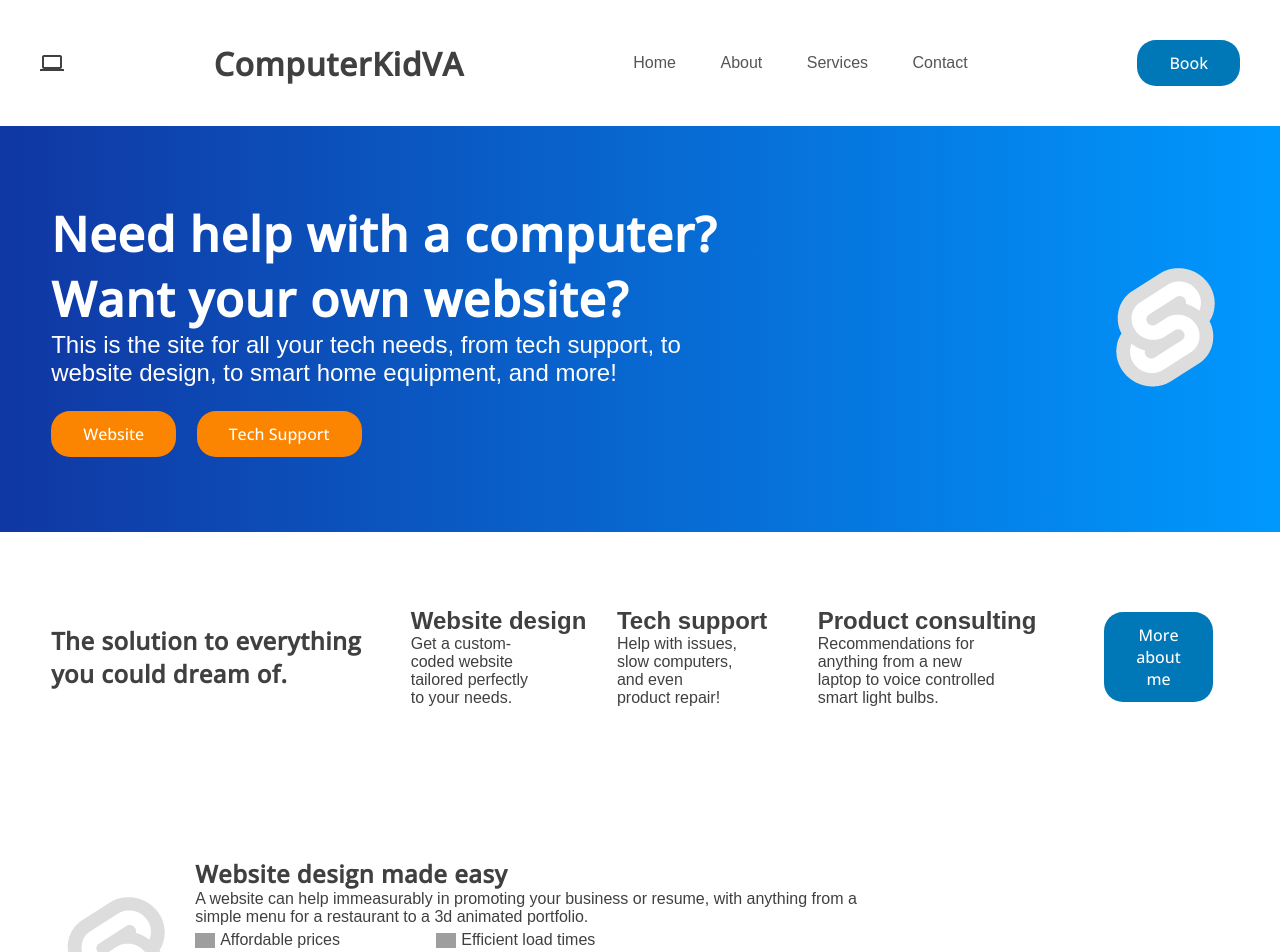
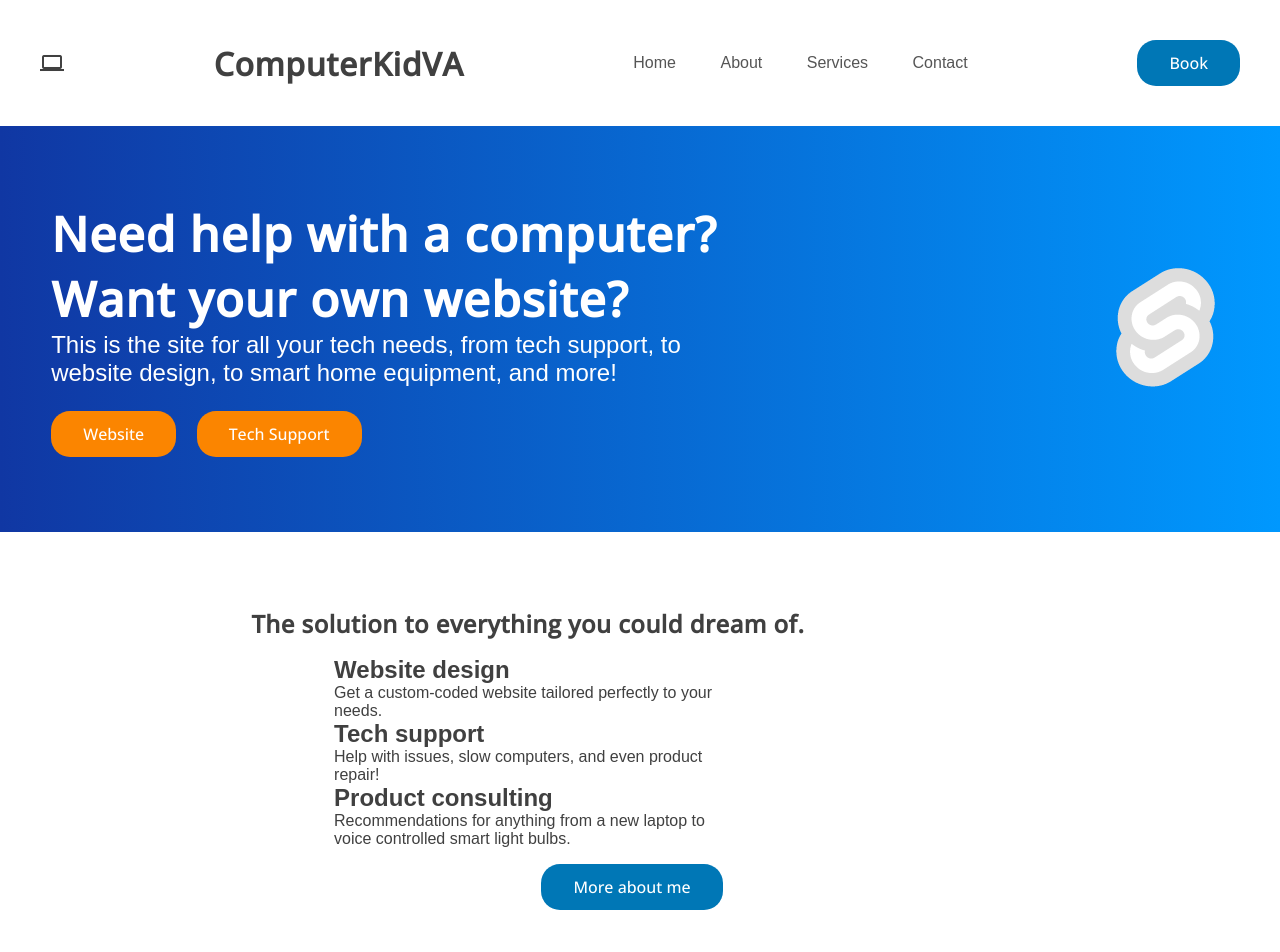
Before and after one commit to Jax-Hax/ComputerKidVA, a SvelteKit app: page / in a window 1280 px wide. Shown: the top 952 px of the page. Built offline with nearby package versions, Linux system fonts and the light colour scheme; grey boxes are pictures that could not be loaded; a web font is replaced by a local one.

Commit message:
why isnt this working

```diff
--- a/src/routes/+page.svelte
+++ b/src/routes/+page.svelte
@@ -14,6 +14,7 @@
 	</section>
 	<section id="eyecatcher2">
 		<h1>The solution to everything you could dream of.</h1>
+		<div class="row">
 			<div>
 				<h2>Website design</h2>
 				<p>Get a custom-coded website tailored perfectly to your needs.</p>
@@ -25,6 +26,7 @@
 			<div>
 				<h2>Product consulting</h2>
 				<p>Recommendations for anything from a new laptop to voice controlled smart light bulbs.</p>
+			</div>
 		</div>
 		<a href="/about">
 			<button> More about me </button>
@@ -144,7 +146,10 @@ font-family: 'Open Sans', sans-serif;
 		h1 {
 			width: 66%;
 		}
-		section {
+		#attentioncatcher{
+			flex-flow: row nowrap;
+		}
+		#webdesign{
 			flex-flow: row nowrap;
 		}
 		 p {
@@ -152,6 +157,9 @@ font-family: 'Open Sans', sans-serif;
 		}
 		 img {
 			object-fit: contain;
+		}
+		.row{
+			flex-flow: row nowrap;
 		}
 	}
 	button {
```
Lines whose indentation alone changed are shown as unchanged.
